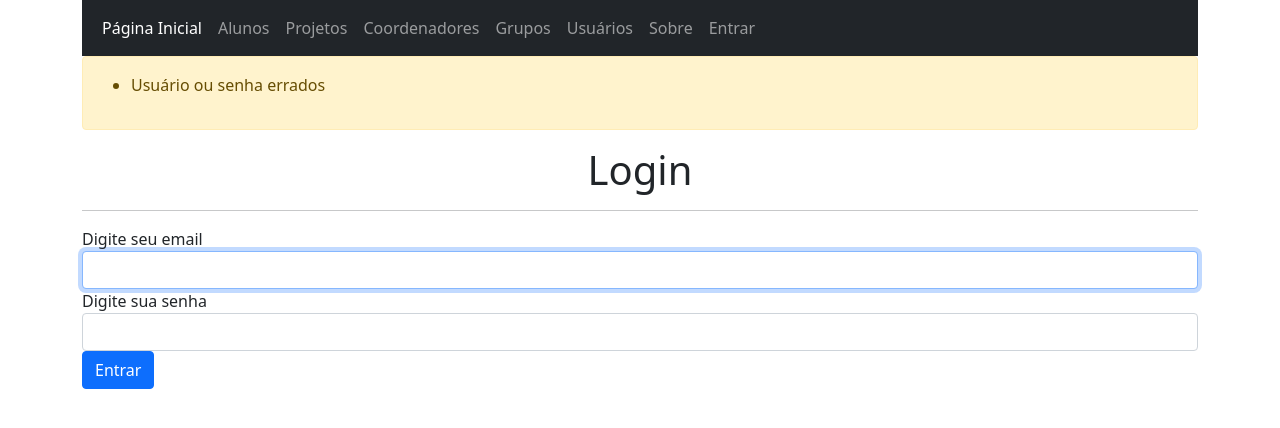
After one commit to kizumba/_pi2, a Flask app: page /login in a window 1280 px wide. The commit adds this page. Shown: the top 428 px of the page. Run offline with Flask 2, Linux system fonts and the light colour scheme; data comes from the database, SQL or seed files in the repository.

Commit message:
Login inserindo para a classe de usuários

```diff
--- a/app.py
+++ b/app.py
@@ -1,6 +1,7 @@
 from flask import Flask, redirect, render_template, request, url_for, flash
 from flask_sqlalchemy import SQLAlchemy
 from sqlalchemy import ForeignKey
+from flask_login import LoginManager, UserMixin, login_required, login_user, logout_user
 
 
 app = Flask(__name__)
@@ -9,14 +10,29 @@ app.config['SQLALCHEMY_TRACK_MODIFICATIONS'] = False
 app.config['SECRET_KEY'] = 'teste$%#'
 
 db = SQLAlchemy(app)
+login_manager = LoginManager(app)
 
 
-class usuarios(db.Model):
+class usuarios(db.Model, UserMixin):
     id = db.Column(db.Integer, primary_key=True)
     nome = db.Column(db.String(50))
     email = db.Column(db.String(50))
     senha = db.Column(db.String(50))
     tipo_usuario = db.Column(db.String(20))
+
+    #Flask Login
+    # @property
+    # def is_authenticated(self):
+    #     return True
+    # @property
+    # def is_active(self):
+    #     return True
+    # @property
+    # def is_anonymous(self):
+    #     return False
+    # @property
+    # def get_id(self):
+    #     return str(self.id)
 
     def __repr__(self):
         return '<Adm %r>'%self.nome
@@ -36,6 +52,20 @@ class coordenadores(db.Model):
     tipo_usuario = db.Column(db.String(20))
 
     grupos = db.relationship('grupos', backref='coordenadores', lazy=True)
+
+    #Flask Login
+    # @property
+    # def is_authenticated(self):
+    #     return True
+    # @property
+    # def is_active(self):
+    #     return True
+    # @property
+    # def is_anonymous(self):
+    #     return False
+    # @property
+    # def get_id(self):
+    #     return str(self.id)
 
     def __repr__(self):
         return '<Coordenador %r>'%self.nome
@@ -67,11 +97,27 @@ class alunos(db.Model):
     projeto_id = db.Column(db.Integer, ForeignKey('projetos.id'))
     grupo_id = db.Column(db.Integer, ForeignKey('grupos.id'))
 
+    #Flask Login
+    # @property
+    # def is_authenticated(self):
+    #     return True
+    # @property
+    # def is_active(self):
+    #     return True
+    # @property
+    # def is_anonymous(self):
+    #     return False
+    # @property
+    # def get_id(self):
+    #     return str(self.id)
+
     def __repr__(self):
         return '<Aluno: %r>'%self.nome
 
+
 @app.route('/')
 @app.route('/index')
+# @login_required
 def index():
     return render_template('index.html')
 
@@ -81,6 +127,8 @@ def sobre():
 
 # CADASTRAR ALUNOS
 @app.route('/cadastrar_aluno', methods=['GET','POST'])
+@login_required
+
 def cadastrar_aluno():
     aluno = alunos()
     if request.method == 'POST':
@@ -104,6 +152,8 @@ def cadastrar_aluno():
 
 # ATUALIZAR ALUNOS
 @app.route('/<int:ra>/atualiza_aluno', methods=['GET','POST'])
+@login_required
+
 def atualiza_aluno(ra):
     aluno = alunos.query.filter_by(ra=ra).first()
     if request.method == 'POST':
@@ -131,6 +181,8 @@ def atualiza_aluno(ra):
 
 #EXCLUIR ALUNO
 @app.route('/<int:ra>/excluir_aluno')
+@login_required
+
 def excluir_aluno(ra):
     aluno = alunos.query.filter_by(ra=ra).first()
     db.session.delete(aluno)
@@ -140,12 +192,16 @@ def excluir_aluno(ra):
 
 #LISTAR ALUNOS
 @app.route('/lista_alunos')
+@login_required
+
 def lista_alunos():
     return render_template('lista_alunos.html', alunos=alunos.query.all())
 
 
 #GRUPOS
 @app.route('/cadastrar_grupo', methods=['GET','POST'])
+@login_required
+
 def cadastrar_grupo():
     grupo = grupos()
     if request.method == 'POST':
@@ -162,6 +218,8 @@ def cadastrar_grupo():
     return render_template('cadastrar_grupo.html')
 
 @app.route('/<int:id>/atualiza_grupo', methods=['GET','POST'])
+@login_required
+
 def atualiza_grupo(id):
     grupo = grupos.query.filter_by(id=id).first()
 
@@ -180,6 +238,8 @@ def atualiza_grupo(id):
     return render_template('atualiza_grupo.html', grupo=grupo)
 
 @app.route('/<int:id>/excluir_grupo')
+@login_required
+
 def excluir_grupo(id):
     grupo = grupos.query.filter_by(id=id).first()
     db.session.delete(grupo)
@@ -189,12 +249,16 @@ def excluir_grupo(id):
 
 #LISTAR GRUPOS
 @app.route('/lista_grupos')
+@login_required
+
 def lista_grupos():
     lista_grupos = grupos.query.all()
     return render_template('lista_grupos.html', grupos=lista_grupos)
 
 #COORDENADORES
 @app.route('/cadastrar_coordenador', methods=['GET','POST'])
+@login_required
+
 def cadastrar_coordenador():
     coordenador = coordenadores()
     if request.method == 'POST':
@@ -211,6 +275,8 @@ def cadastrar_coordenador():
     return render_template('cadastrar_coordenador.html')
 
 @app.route('/<int:id>/atualiza_coordenador', methods=['GET', 'POST'])
+@login_required
+
 def atualiza_coordenador(id):
     coordenador = coordenadores.query.filter_by(id=id).first()
 
@@ -228,6 +294,8 @@ def atualiza_coordenador(id):
 
 #EXCLUIR COORDENADOR
 @app.route('/<int:id>/excluir_coordenador')
+@login_required
+
 def excluir_coordenador(id):
     coordenador = coordenadores.query.filter_by(id=id).first()
     db.session.delete(coordenador)
@@ -236,12 +304,16 @@ def excluir_coordenador(id):
     return redirect(url_for('lista_coordenadores'))
 
 @app.route('/lista_coordenadores')
+@login_required
+
 def lista_coordenadores():
     lista_coordenadores = coordenadores.query.all()
     return render_template('lista_coordenadores.html', coordenadores=lista_coordenadores)
 
 #USUÁRIOS
 @app.route('/cadastrar_usuario', methods=['GET','POST'])
+@login_required
+
 def cadastrar_usuario():
     user = usuarios()
     if request.method == 'POST':
@@ -258,6 +330,8 @@ def cadastrar_usuario():
     return render_template('cadastrar_usuario.html')
 
 @app.route('/<int:id>/atualiza_usuario', methods=['GET','POST'])
+@login_required
+
 def atualiza_usuario(id):
     usuario = usuarios.query.filter_by(id=id).first()
 
@@ -273,6 +347,8 @@ def atualiza_usuario(id):
     return render_template('atualiza_usuario.html', usuario=usuario)
 
 @app.route('/<int:id>/excluir_usuario')
+@login_required
+
 def excluir_usuario(id):
     usuario = usuarios.query.filter_by(id=id).first()
     db.session.delete(usuario)
@@ -281,11 +357,15 @@ def excluir_usuario(id):
     return redirect(url_for('lista_usuarios'))
 
 @app.route('/lista_usuarios')
+@login_required
+
 def lista_usuarios():
     return render_template('lista_usuarios.html', usuarios=usuarios.query.all())
 
 # PROJETOS CRUD
 @app.route('/cadastrar_projeto', methods=['GET','POST'])
+@login_required
+
 def cadastrar_projeto():
     projeto = projetos()
     if request.method == 'POST':
@@ -299,6 +379,8 @@ def cadastrar_projeto():
     return render_template('cadastrar_projeto.html')
 
 @app.route('/<int:id>/atualiza_projeto', methods=['GET','POST'])
+@login_required
+
 def atualiza_projeto(id):
     projeto = projetos.query.filter_by(id=id).first()
 
@@ -312,6 +394,8 @@ def atualiza_projeto(id):
     return render_template('atualiza_projeto.html', projeto=projeto)
 
 @app.route('/<int:id>/excluir_projeto')
+@login_required
+
 def excluir_projeto(id):
     projeto = projetos.query.filter_by(id=id).first()
     db.session.delete(projeto)
@@ -320,19 +404,32 @@ def excluir_projeto(id):
     return redirect(url_for('lista_projetos'))
 
 @app.route('/lista_projetos')
+@login_required
+
 def lista_projetos():
     return render_template('lista_projetos.html', projetos=projetos.query.all())
 
 # LOGIN E LOGOUT
-@app.route('/entrar', methods=['GET', 'POST'])
-def entrar():
-    if request.method == 'POST':
-        pass
-    return render_template('entrar.html')
+@login_manager.user_loader
+def load_user(user_id):
+    return usuarios.query.get(user_id)
 
-@app.route('/sair')
-def sair():
-    return render_template('sair.html')
+@app.route('/login', methods=['GET','POST'])
+def login():
+    user = usuarios.query.filter_by(email=request.form.get('email')).first()
+    if user and user.senha == request.form.get('senha'):
+        login_user(user)
+        flash('Usuário logado')
+        return redirect(url_for('index'))
+    else:
+        flash('Usuário ou senha errados')
+
+    return render_template('login.html')
+
+@app.route("/logout")
+def logout():
+    logout_user()
+    return redirect(url_for('login'))
 
 if __name__=='__main__':
     db.create_all()
--- a/templates/base.html
+++ b/templates/base.html
@@ -11,7 +11,6 @@
     <div class="container">
         <nav class="navbar navbar-expand-lg navbar-dark bg-dark">
             <div class="container-fluid">
-              <!-- <a class="navbar-brand" href="#">UNIVESP</a> -->
               <button class="navbar-toggler" type="button" data-bs-toggle="collapse" data-bs-target="#navbarSupportedContent" aria-controls="navbarSupportedContent" aria-expanded="false" aria-label="Toggle navigation">
                 <span class="navbar-toggler-icon"></span>
               </button>
@@ -38,10 +37,32 @@
                   <li class="nav-item">
                     <a class="nav-link" href="{{url_for('sobre')}}">Sobre</a>
                   </li>
-                </ul>
+                  {% if not current_user.is_authenticated %}
+                  <li class="nav-item">
+                    <a class="nav-link" href="{{url_for('login')}}">Entrar</a>
+                  </li>
+                  {% endif %}
+                  {% if current_user.is_authenticated %}
+                    <li class="nav-item">
+                      <a class="nav-link" href="{{url_for('logout')}}">Sair</a>
+                    </li>
+                  </ul>
+                {% endif %}
               </div>
             </div>
           </nav>
+            {% with messages = get_flashed_messages() %}
+              {% if messages %}
+                <div class="alert alert-warning">
+                    <ul class=flashes>
+                      {% for message in messages %}
+                        <li>{{ message }}</li>
+                      {% endfor %}
+                  </ul>
+                </div>
+              {% endif %}
+            {% endwith %}
+
         {%block conteudo%}
         {% endblock conteudo %}
     </div>
--- /dev/null
+++ b/templates/login.html
@@ -0,0 +1,14 @@
+{% extends 'base.html' %}
+{% block conteudo %}
+    <h1 align="center">Login</h1>
+    <hr>
+    <form action="{{url_for('login')}}" method="post">
+        <div class="form-group">
+            <label for="email">Digite seu email</label>
+            <input class="form-control" id="email" type="text" name="email" required autofocus aria-required="true">
+            <label for="senha">Digite sua senha</label>
+            <input class="form-control" id="senha" type="password" name="senha" required autofocus aria-required="true">
+        </div>
+        <button class="btn btn-primary" aria-label="Confirmar informações e entrar">Entrar</button>
+    </form>
+{% endblock conteudo %}
```
